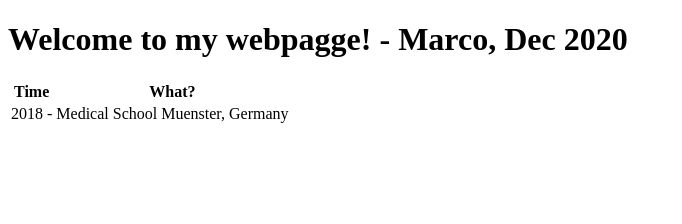
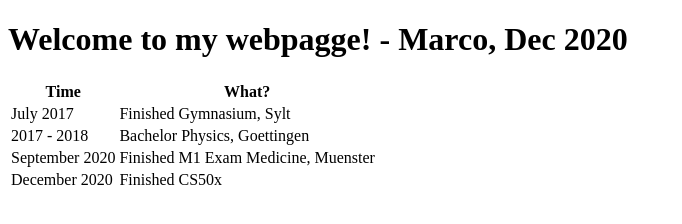
Before and after one commit to Pennino13/Pennino13.github.io, a plain HTML site: page index.html in a window 1280 px wide. Shown: the whole page, without its empty margins (0-682 px from the left). Drawn offline with Linux system fonts and the light colour scheme.

Commit message:
Change Table

```diff
--- a/index.html
+++ b/index.html
@@ -16,10 +16,34 @@
                 <tbody>
                     <tr>
                         <td>
-                            2018 -
+                            July 2017
                         </td>
                         <td>
-                            Medical School Muenster, Germany
+                            Finished Gymnasium, Sylt
+                        </td>
+                    </tr>
+                    <tr>
+                        <td>
+                            2017 - 2018
+                        </td>
+                        <td>
+                            Bachelor Physics, Goettingen
+                        </td>
+                    </tr>
+                    <tr>
+                        <td>
+                            September 2020
+                        </td>
+                        <td>
+                            Finished M1 Exam Medicine, Muenster
+                        </td>
+                    </tr>
+                    <tr>
+                        <td>
+                            December 2020
+                        </td>
+                        <td>
+                            Finished CS50x
                         </td>
                     </tr>
                 </tbody>
```
